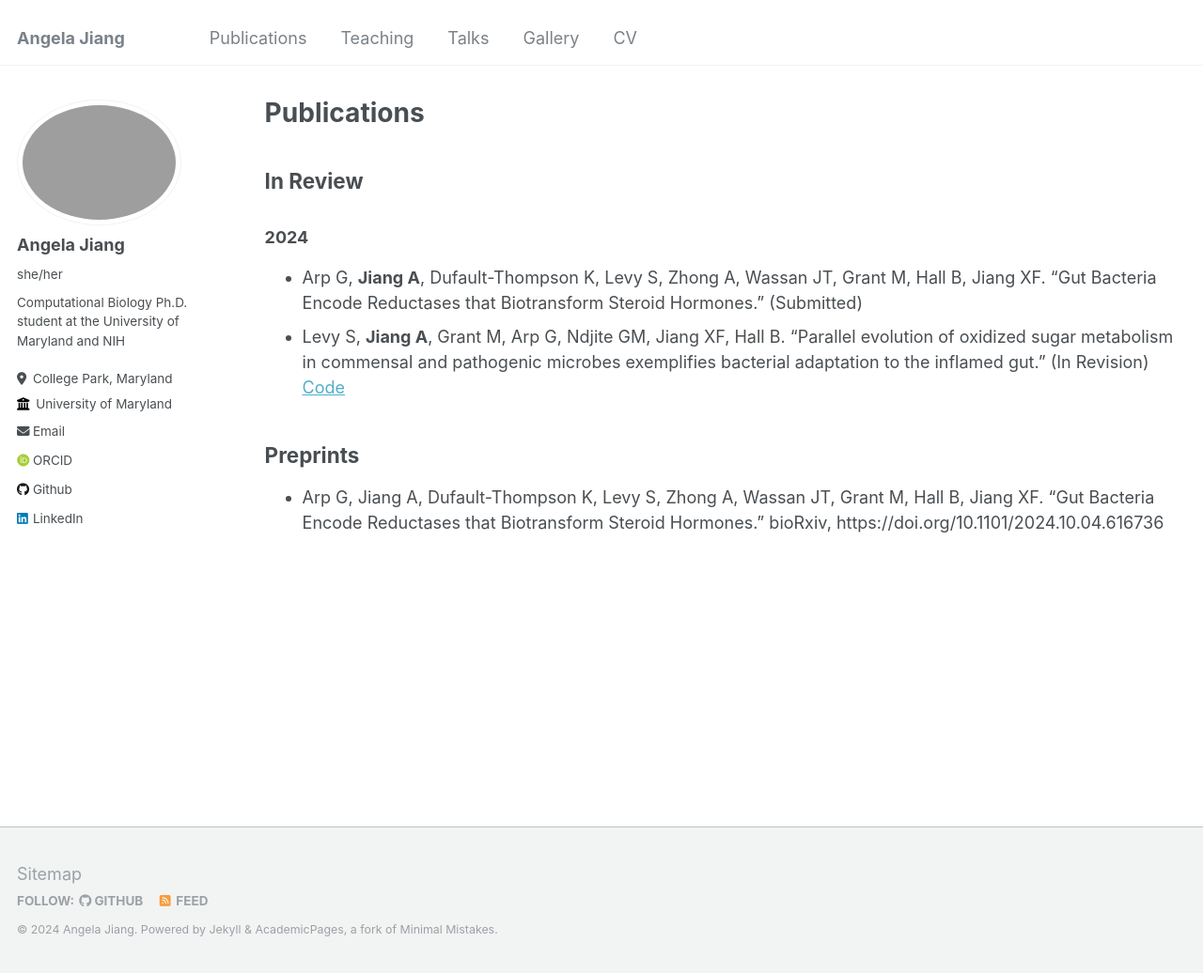
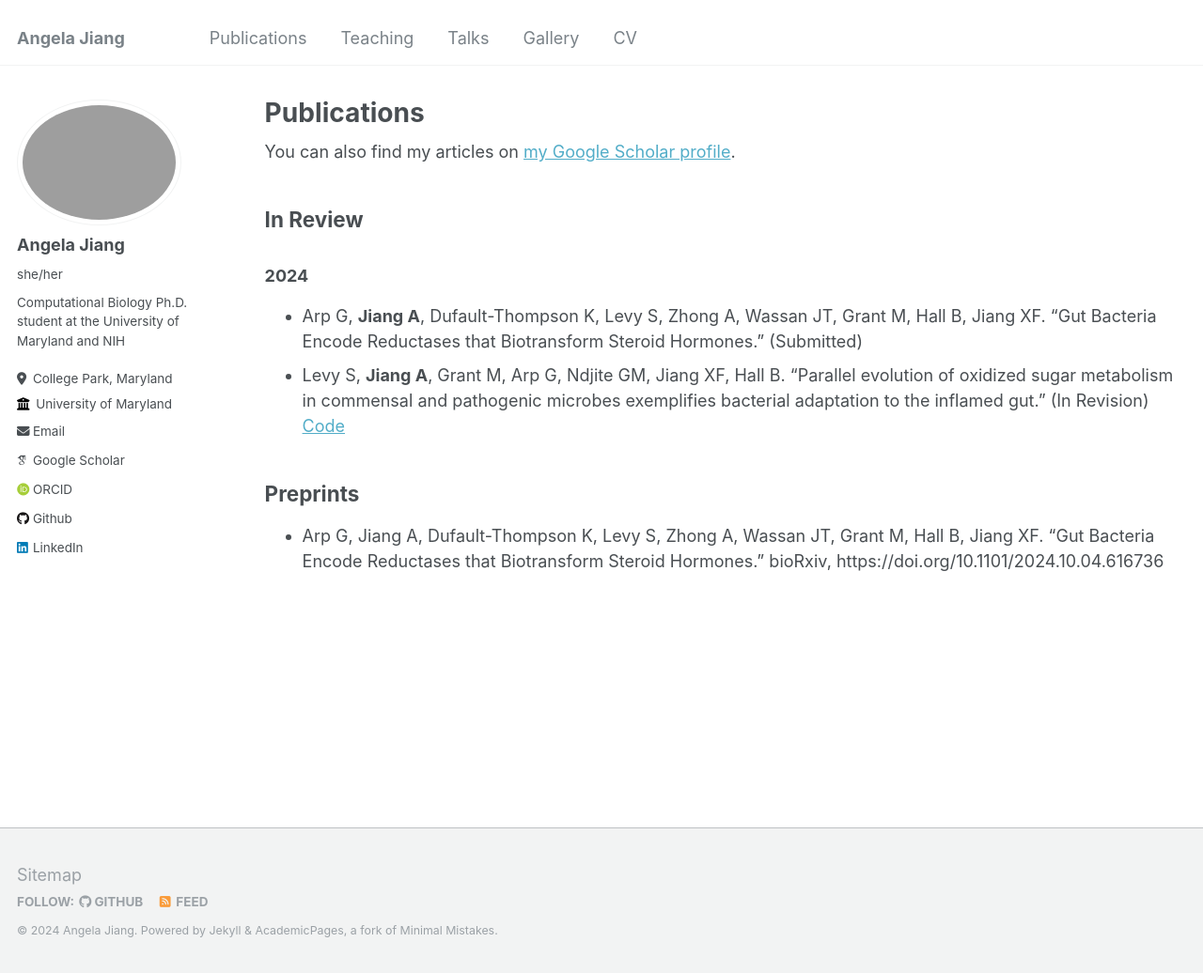
Before and after one commit to frikinzi/frikinzi.github.io, a Jekyll site: the page built from _pages/publications.md, in a window 1280 px wide and 1036 px high. Shown: the whole window at 94% size. Built offline with Jekyll 4.4.1, drawn with Linux system fonts in a browser that asks for light colours; some web fonts are replaced; part of the change alters nothing that is shown.

Commit message:
google scholar link

```diff
--- a/_config.yml
+++ b/_config.yml
@@ -32,7 +32,7 @@ author:
 
   # Academic websites
   arxiv            : # URL - Update with the correct link to your profile
-  googlescholar    :
+  googlescholar    : "https://scholar.google.com/citations?hl=en&authuser=4&user=nKcCLA8AAAAJ"
   impactstory      : # URL
   orcid            : "https://orcid.org/my-orcid?orcid=0009-0005-5525-6251"
   semantic         : # URL
```
